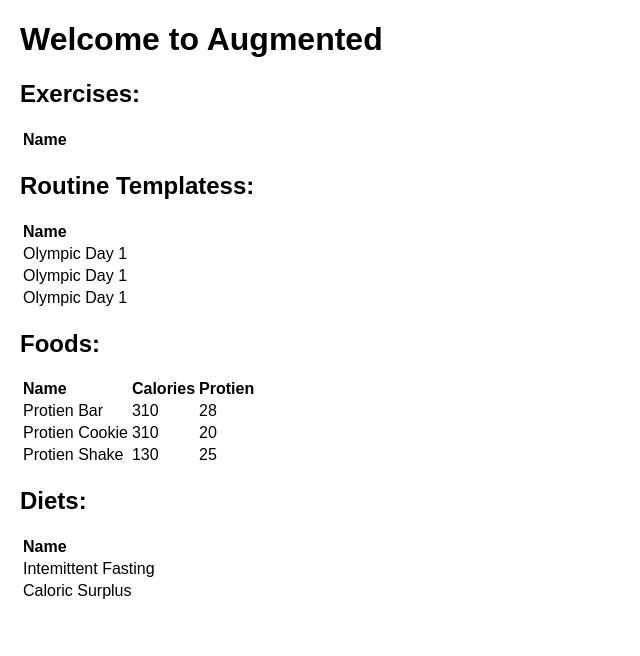
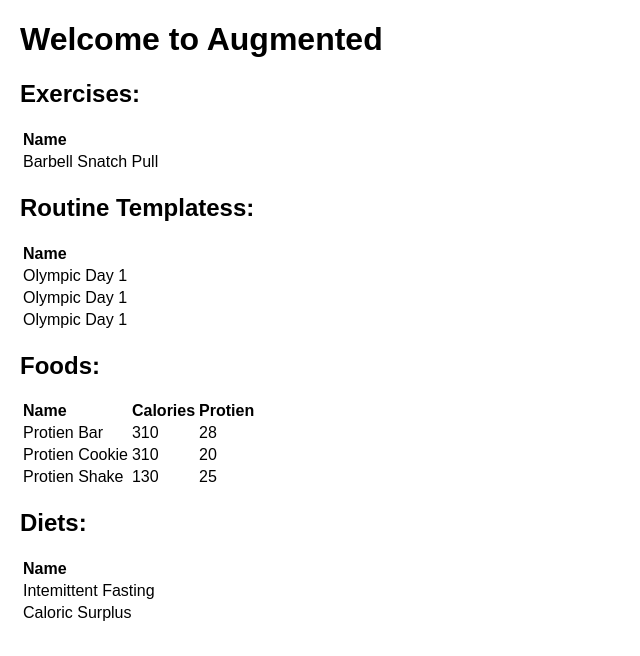
Before and after one commit to cameronDz/augmented-ui, a React (Create React App) app: page / in a window 1280 px wide. Shown: the top 656 px of the page, without its empty margins (0-640 px from the left). Built offline with nearby package versions, Linux system fonts and the light colour scheme.

Commit message:
Added Exercise component object to table.

```diff
--- a/src/Welcome.js
+++ b/src/Welcome.js
@@ -62,9 +62,7 @@ class Welcome extends Component {
 							<th>Name</th>
 						</thead>
 						<tbody>
-
-
-
+							{exerciseComponent}
 						</tbody>
 					</table>
 				</div>
```
